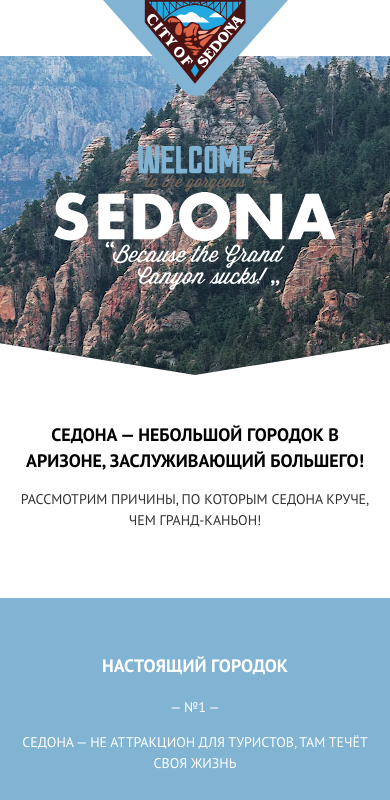
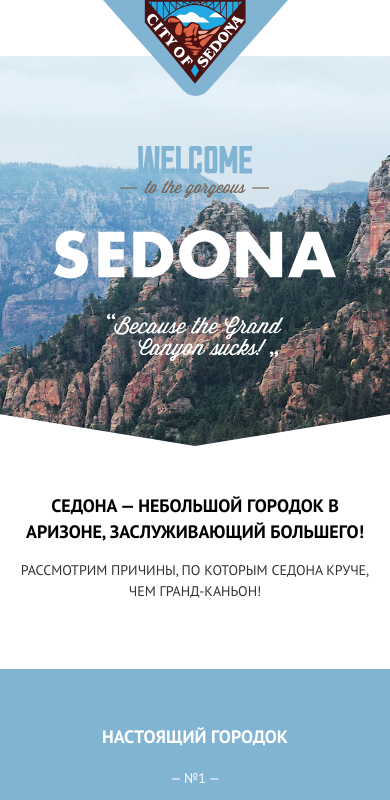
Before and after one commit to htmlacademy-adaptive/2249147-sedona-27, a website: page source/index.html in a window 390 px wide. Shown: the top 800 px of the page. Drawn offline with nearby package versions, Linux system fonts and the light colour scheme; files that its build step writes are made by us from their sources.

Commit message:
адаптивная верстка шапки и секции приветствие

```diff
--- a/source/index.html
+++ b/source/index.html
@@ -10,7 +10,7 @@
   <body class="page">
     <div class="page__body">
       <header class="main-header">
-        <a class="main-header__logo">
+        <a class="main-header__logo" href="index.html">
           <img class="main-header__logo-image" src="img/logo-header-sedona.svg" width="185" height="96" alt="Городок «Седона».">
         </a>
 
@@ -50,12 +50,12 @@
       <main class="main-contaner">
         <h1 class="visually-hidden">Городок Седона.</h1>
 
-        <section class="welcome">
+        <section class="welcome welcome-main">
           <h2 class="visually-hidden">Приветствие.</h2>
-          <img class="welcome__logo logo-welcome" src="img/welcome.svg" width="115" height="28" alt="welcome.">
-          <img class="welcome__logo logo-tothegorgeous" src="img/tothegorgeous.svg" width="157" height="18" alt="to the gorgeus.">
-          <img class="welcome__logo logo-sedona" src="img/sedona.svg" width="282" height="49" alt="sedona.">
-          <img class="welcome__logo logo-because" src="img/because.svg" width="180" height="49" alt="because.">
+          <img class="welcome-main__logo welcome-main__logo--welcome" src="img/welcome.svg" width="115" height="28" alt="welcome.">
+          <img class="welcome-main__logo welcome-main__logo--tothegorgeous" src="img/tothegorgeous.svg" width="158" height="18" alt="to the gorgeus.">
+          <img class="welcome-main__logo welcome-main__logo--sedona" src="img/sedona.svg" width="282" height="49" alt="sedona.">
+          <img class="welcome-main__logo welcome-main__logo--because" src="img/because.svg" width="180" height="49" alt="because.">
         </section>
 
         <section class="description">
--- a/source/less/blocks/main-header.less
+++ b/source/less/blocks/main-header.less
@@ -1,9 +1,6 @@
 .main-header__logo {
-  display: block;
   width: 185px;
   height: 96px;
   position: absolute;
-  top: 0;
-  left: 50%;
   margin-left: -92px;
 }
--- a/source/less/blocks/main-nav.less
+++ b/source/less/blocks/main-nav.less
@@ -10,7 +10,7 @@
   }
 }
 
-@media (max-width: @tablet-width) {
+@media (max-width: @mobile-width-only) {
   .main-nav__wrapper {
     display: none;
   }
--- /dev/null
+++ b/source/less/blocks/welcome-inner.less
@@ -0,0 +1,24 @@
+.welcome-inner {
+  background-size: auto, auto 250%;
+}
+
+.welcome-inner__logo--sedona {
+  width: 230px;
+  height: 40px;
+  margin-top: 52px;
+  margin-bottom: 67px;
+
+  @media (min-width: @tablet-width) {
+    width: 457px;
+    height: 78px;
+    margin-top: 95px;
+    margin-bottom: 117px;
+  }
+
+  // @media (min-width: @desktop-width) {
+  //   width: 460px;
+  //   height: 80px;
+  //   margin-top: 101px;
+  //   margin-bottom: 120px;
+  // }
+}
--- /dev/null
+++ b/source/less/blocks/welcome-main.less
@@ -0,0 +1,53 @@
+.welcome-main {
+  background-size: auto, auto 100%;
+}
+
+.welcome-main__logo--welcome {
+  width: 115px;
+  height: 28px;
+  margin-top: 90px;
+
+  @media (min-width: @tablet-width) {
+    width: 188px;
+    height: 45px;
+    margin-top: 78px;
+  }
+}
+
+.welcome-main__logo--tothegorgeous {
+  width: 158px;
+  height: 18px;
+  margin-top: 6px;
+
+  @media (min-width: @tablet-width) {
+    width: 256px;
+    height: 28px;
+    margin-top: 10px;
+  }
+}
+
+.welcome-main__logo--sedona {
+  width: 282px;
+  height: 49px;
+  margin-top: 32px;
+
+  @media (min-width: @tablet-width) {
+    width: 460px;
+    height: 78px;
+    margin-top: 52px;
+  }
+}
+
+.welcome-main__logo--because {
+  width: 180px;
+  height: 48px;
+  margin-top: 34px;
+  margin-bottom: 85px;
+
+  @media (min-width: @tablet-width) {
+    width: 294px;
+    height: 78px;
+    margin-top: 55px;
+    margin-bottom: 91px;
+  }
+}
--- a/source/less/blocks/welcome.less
+++ b/source/less/blocks/welcome.less
@@ -3,8 +3,16 @@
   background-repeat: no-repeat;
   background-position: center bottom, center bottom;
   background-color: #3d4045;
-  background-size: auto;
-  padding: 90px 20px 85px;
+  padding: 0 18px;
+
+  @media (min-width: @tablet-width) {
+    background-size: auto, auto;
+    padding: 0 60px;
+  }
+
+  @media (min-width: @desktop-width) {
+    padding: 0 120px;
+  }
   display: flex;
   flex-direction: column;
   align-items: center;
--- a/source/less/style.less
+++ b/source/less/style.less
@@ -26,4 +26,6 @@
 @import "./blocks/social.less";
 @import "./blocks/switcher.less";
 @import "./blocks/visually-hidden.less";
+@import "./blocks/welcome-inner.less";
+@import "./blocks/welcome-main.less";
 @import "./blocks/welcome.less";
```
Also changed, not shown: source/catalog.html (+3 -3 lines), source/form.html (+3 -3 lines).
